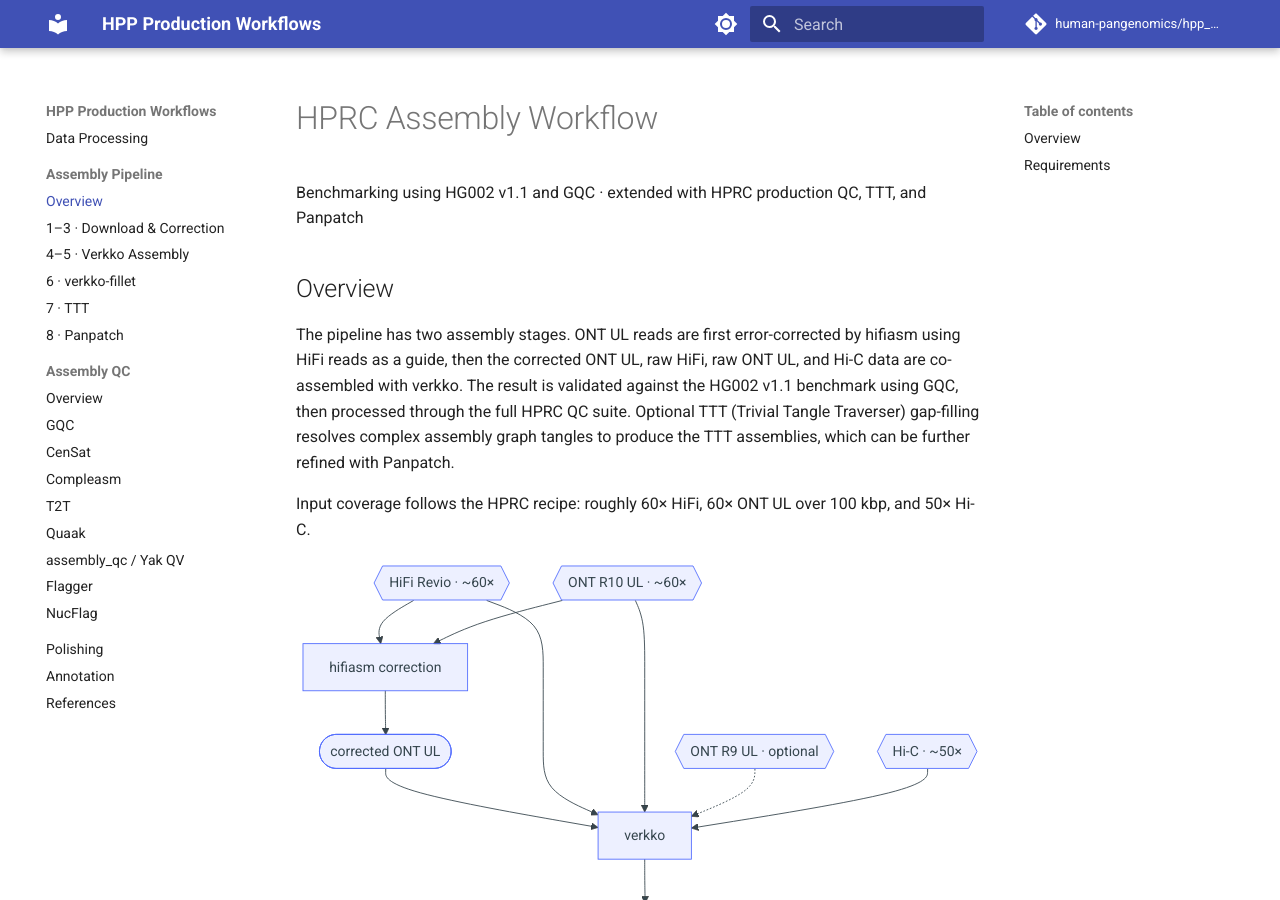
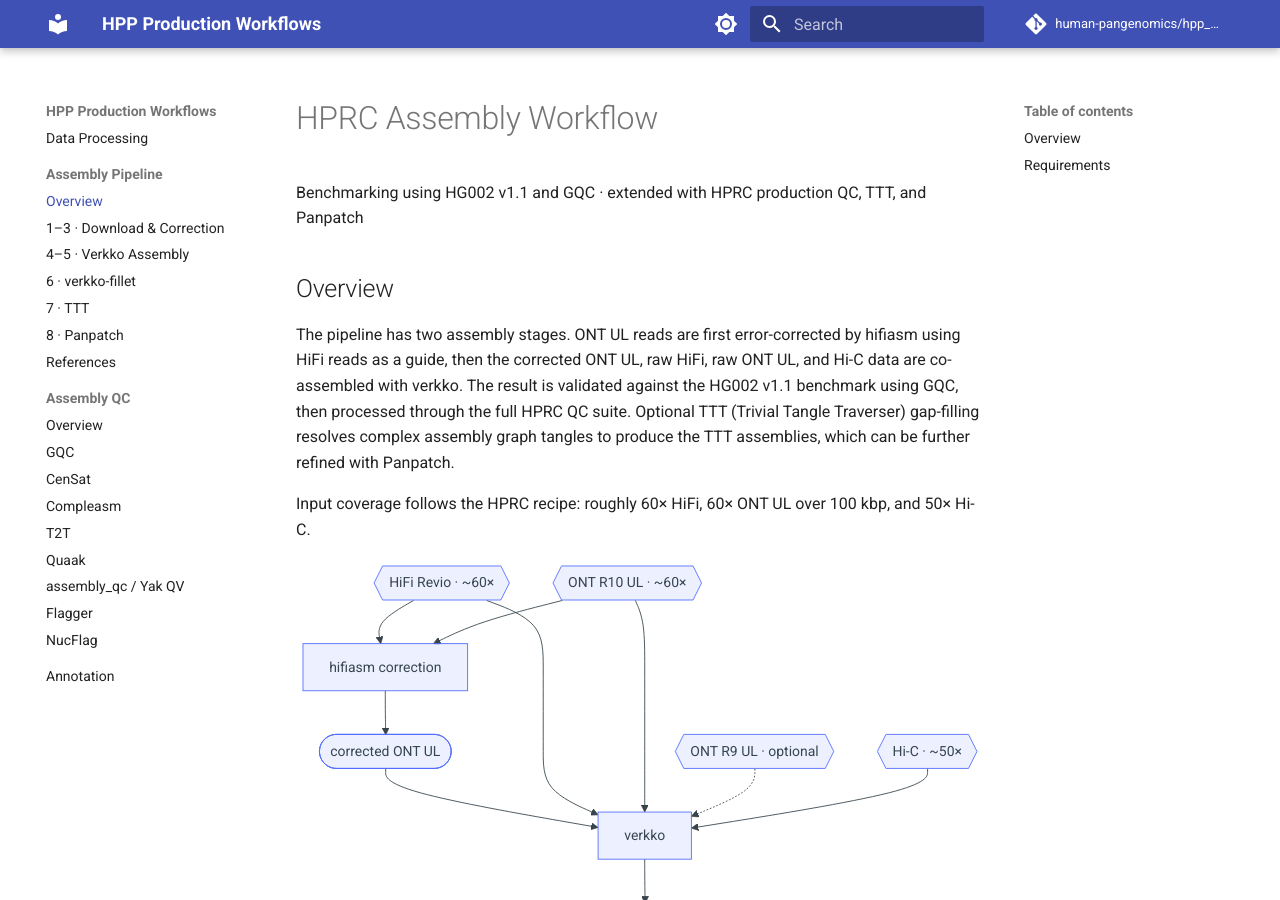
Before and after one commit to human-pangenomics/hpp_production_workflows, an MkDocs documentation site: the page built from docs/index.md, in a window 1280 px wide and 900 px high. Built offline with MkDocs 1.6.1 and Material for MkDocs 9.7.7, drawn with Linux system fonts in a browser that asks for light colours; comment, search, counter and statistics services are not loaded; part of the change alters nothing that is shown.

Commit message:
docs: move References under Assembly Pipeline, hide Polishing
Co-Authored-By: Claude Sonnet 4.6 <noreply@anthropic.com>

```diff
--- a/mkdocs.yml
+++ b/mkdocs.yml
@@ -58,6 +58,7 @@ nav:
     - "6 · verkko-fillet": assembly/verkko-fillet.md
     - "7 · TTT": assembly/ttt.md
     - "8 · Panpatch": assembly/panpatch.md
+    - References: references.md
   - Assembly QC:
     - Overview: qc/index.md
     - "GQC": qc/gqc.md
@@ -68,6 +69,4 @@ nav:
     - "assembly_qc / Yak QV": qc/assembly-qc.md
     - "Flagger": qc/flagger.md
     - "NucFlag": qc/nucflag.md
-  - Polishing: polishing/index.md
   - Annotation: annotation/index.md
-  - References: references.md
```
